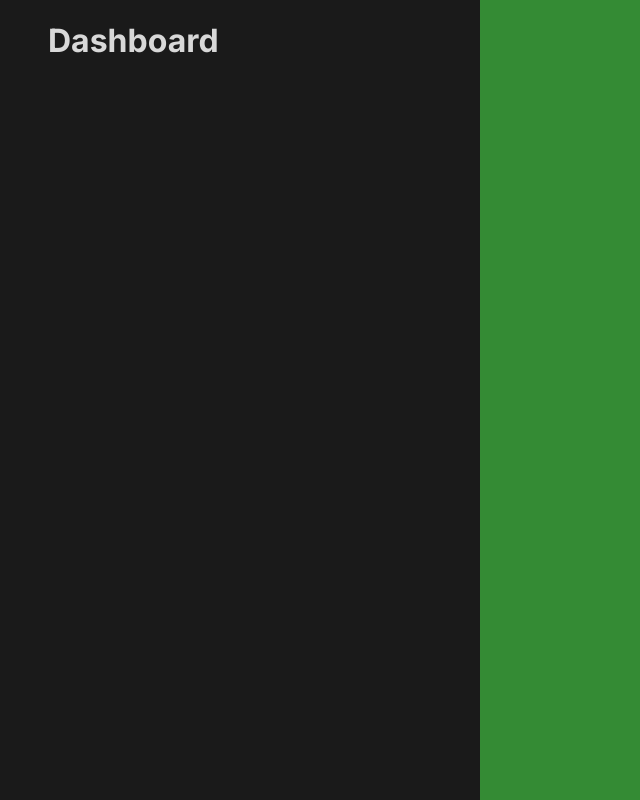
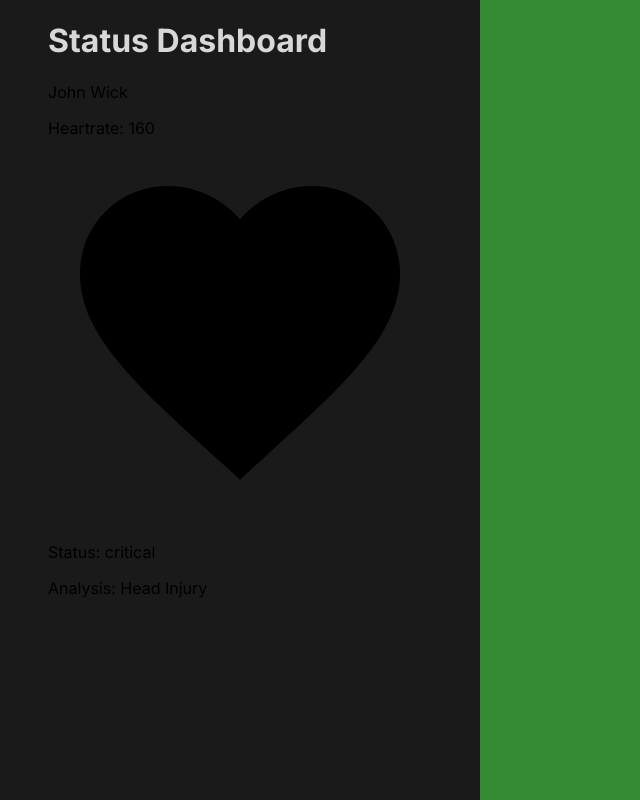
Before and after one commit to SeraphVIII/R.I.F.T., a plain HTML site: page front-end/index.html in a window 1280 px wide. Shown: the whole page, without its empty margins (0-640 px from the left). Drawn offline with Linux system fonts and the light colour scheme.

Commit message:
Add content for health overview

```diff
--- a/front-end/index.html
+++ b/front-end/index.html
@@ -8,12 +8,20 @@
   </head>
   <body>
     <div class="dashboard">
-      <div class="header-container">
-        <h1>Dashboard</h1>
+      <h1>Status Dashboard</h1>
+      <div class="health-container">
+        <div class="soldier-health-overview">
+          <div class="person-name">John Wick</div>
+          <p>Heartrate: <span class="person-heartrate">160</span><img class="icon" src="./assets/heart-filled.svg"></img></p>
+          <p>
+            Status: <span class="person-status" class="critical">critical</span>
+          </p>
+          <p>Analysis: <span class="person-analysis">Head Injury</span></p>
+
+        </div>
+        <div class="soldier-health-overview"></div>
+        <div class="soldier-health-overview"></div>
       </div>
-      <div class="soldier-health-overview"></div>
-      <div class="soldier-health-overview"></div>
-      <div class="soldier-health-overview"></div>
     </div>
     <div class="map-container"></div>
   </body>
```
